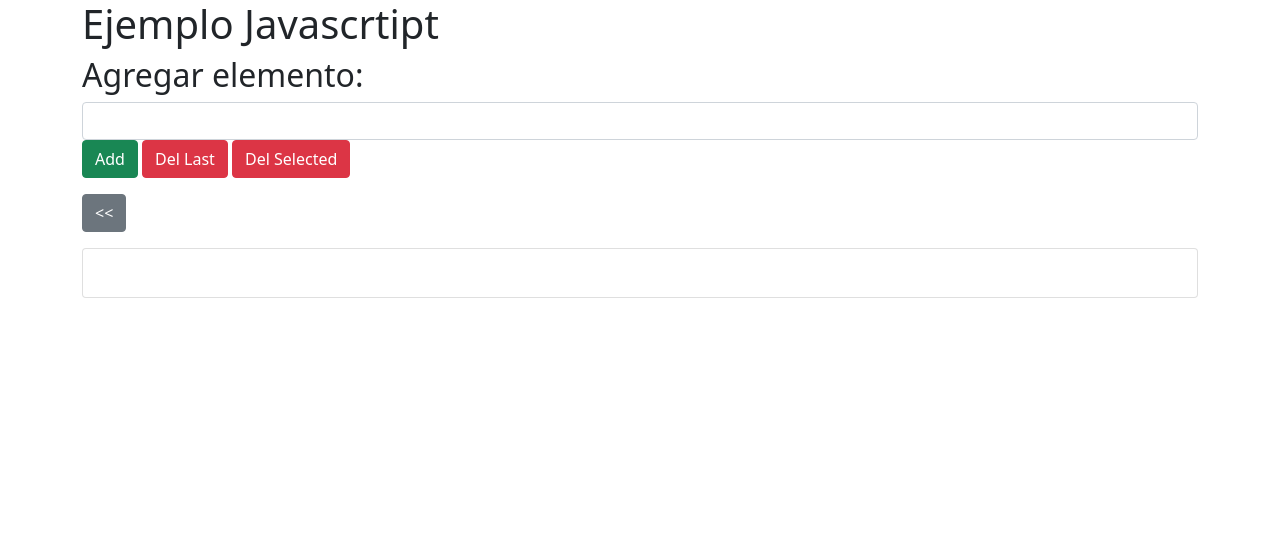
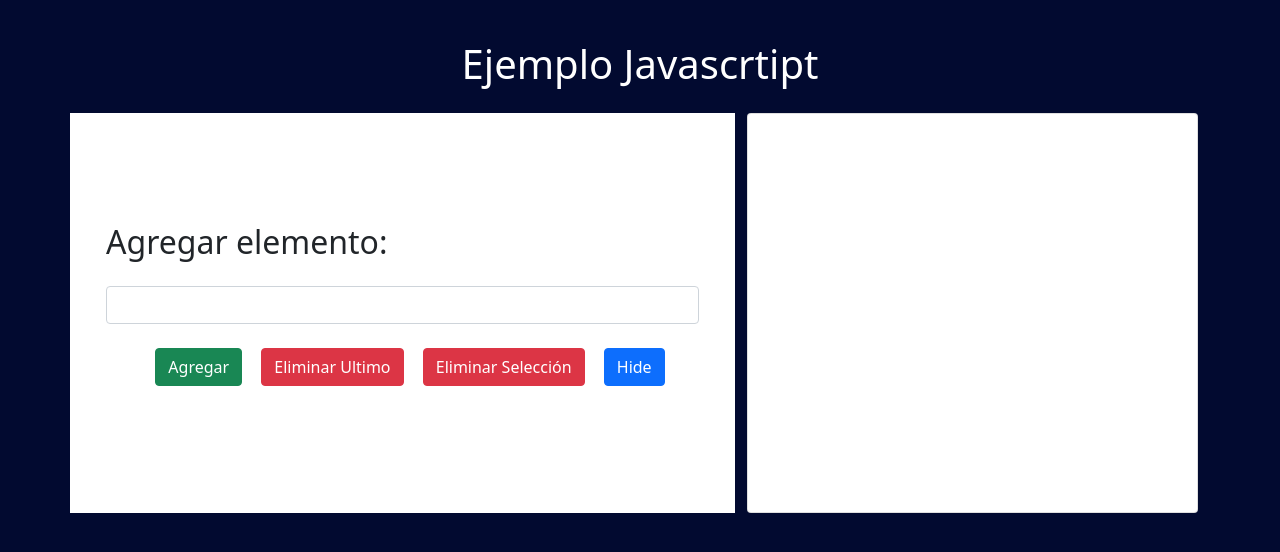
Before and after one commit to AmilcarLopezSMIS935820/Practica_Sem2, a plain HTML site: page index.html in a window 1280 px wide. Drawn offline with nearby package versions, Linux system fonts and the light colour scheme.

Commit message:
Asignación de nuevos estilos (SMIS935820)

```diff
--- a/app.js
+++ b/app.js
@@ -15,7 +15,7 @@ document.addEventListener("keydown", (e) => {
 //DIV TOGGLE
 //ocultar o mostrar
 const hide = document.querySelector('#hideElements');
-const listDiv = document.querySelector('#list');
+const listDiv = document.querySelector('#listM');
 
 //ADD ITEM
 const addItemInput = document.querySelector('#addItem');
@@ -44,10 +44,10 @@ addItemInput.addEventListener('keypress',(e)=>{
 hide.addEventListener('click', () => {
   if (listDiv.style.display == 'none') {
     listDiv.style.display = 'block';
-    hide.textContent = '<<';
+    hide.textContent = 'Hide';
    } else {
     listDiv.style.display = 'none';
-    hide.textContent = '>>';
+    hide.textContent = 'Show';
    }
 });
 
@@ -77,7 +77,7 @@ removeItem.addEventListener('click', () => {
   let showDiv = document.getElementById('list');
   let divAlert = document.createElement('div');
   let label = document.createElement('label');
-  label.innerHTML= 'Se elimino el elemento '+index;
+  label.innerHTML= 'Se elimino el elemento '+ index;
   divAlert.classList.add('alert', 'alert-danger');//clase de la alerta
 
   items[index].parentNode.removeChild(items[index]);
@@ -87,7 +87,7 @@ removeItem.addEventListener('click', () => {
   //console.log("Se elimino el elemento: "+ index);
   setTimeout(function() {
     divAlert.style.display = 'none';
-  }, 1000);
+  }, 2000);
 
 });
 
--- /dev/null
+++ b/css/style.css
@@ -0,0 +1,19 @@
+.div_1{
+    height: 400px;
+
+}
+
+.div_fond{
+    background-color: rgb(2, 10, 48);
+}
+
+.div_fond h1{
+    color: #ffffff;
+    margin-bottom: 25px;
+    margin-top: 40px;
+}
+
+.div_fond_h1{
+    margin-top: 110px;
+    margin-bottom: 25px;
+}
--- a/index.html
+++ b/index.html
@@ -4,33 +4,52 @@
     <meta charset="UTF-8">
     <meta http-equiv="X-UA-Compatible" content="IE=edge">
     <meta name="viewport" content="width=device-width, initial-scale=1.0">
-    <title>Ejemplo</title>
+    <title>Programacion Computacional IV</title>
+    <link rel="stylesheet" href="css/style.css">
     <link href="https://cdn.jsdelivr.net/npm/bootstrap@5.1.3/dist/css/bootstrap.min.css" rel="stylesheet" integrity="sha384-1BmE4kWBq78iYhFldvKuhfTAU6auU8tT94WrHftjDbrCEXSU1oBoqyl2QvZ6jIW3" crossorigin="anonymous">
 </head>
-<body>
+<body class="div_fond">
+
+
     <div class="container">
-        <h1>Ejemplo Javascrtipt </h1>
-         <div class="mb-3">
-            <h2>Agregar elemento:</h2>
+        <h1 style="text-align: center;">Ejemplo Javascrtipt</h1>
+        <div class="row">
+            <div class="col-md-7 div_1" style="background:white">
+                <div class="container">
+                    <h2 class="div_fond_h1">Agregar elemento:</h2>
+
                     <input type="text" id="addItem" class="form-control">
-            <button id="addItemButton" class="btn btn-success">Add</button>
-            <button id="removeItemButton" class="btn btn-danger">Del Last</button>
-            <button id="removeItem" class="btn btn-danger">Del Selected</button>
+                    <br>
+                    <center>
+                        <button id="addItemButton" class="btn btn-success" style="margin-left: 15px;">Agregar</button>
+                        <button id="removeItemButton" class="btn btn-danger" style="margin-left: 15px;">Eliminar Ultimo</button>
+                        <button id="removeItem" class="btn btn-danger" style="margin-left: 15px;">Eliminar Selección</button>
+                        <button id="hideElements" class="btn btn-primary" style="margin-left: 15px;">Hide</button>
+                    </center>
                 </div>
-        <div class="mb-3">
-            <button id="hideElements" class="btn btn-secondary"><<</button>
             </div>
 
-        <div class="mb-3" id="list">
+            <div class="col-md-5">
                 <!--lista de elementos-->
-            <div class="card">
-                <div class="card-body">
-                  <ul id="listItems">
+                <div class="card"  style="height: 400px; overflow-y:auto" >
+                    <div class="card-body" id="listM">
+                      <ul id="listItems" style="color: rgb(7, 50, 131);">
                           <!--aqui se agregarn los elementos-->
                       </ul>
                     </div>
                   </div>
             </div>
+
+        </div>
+        <div id="list">
+            <br>
+            <!--Espacio para alerta-->
+        </div>
+
+
+
+
+
         <script src="app.js"></script>
 
     </div>
@@ -39,7 +58,7 @@
 
     <script src="https://cdn.jsdelivr.net/npm/@popperjs/core@2.10.2/dist/umd/popper.min.js" integrity="sha384-7+zCNj/IqJ95wo16oMtfsKbZ9ccEh31eOz1HGyDuCQ6wgnyJNSYdrPa03rtR1zdB" crossorigin="anonymous"></script>
     <script src="https://cdn.jsdelivr.net/npm/bootstrap@5.1.3/dist/js/bootstrap.min.js" integrity="sha384-QJHtvGhmr9XOIpI6YVutG+2QOK9T+ZnN4kzFN1RtK3zEFEIsxhlmWl5/YESvpZ13" crossorigin="anonymous"></script>
-
+    <script src=""></script>
 
 
 </body>
```
Lines whose indentation alone changed are shown as unchanged.
